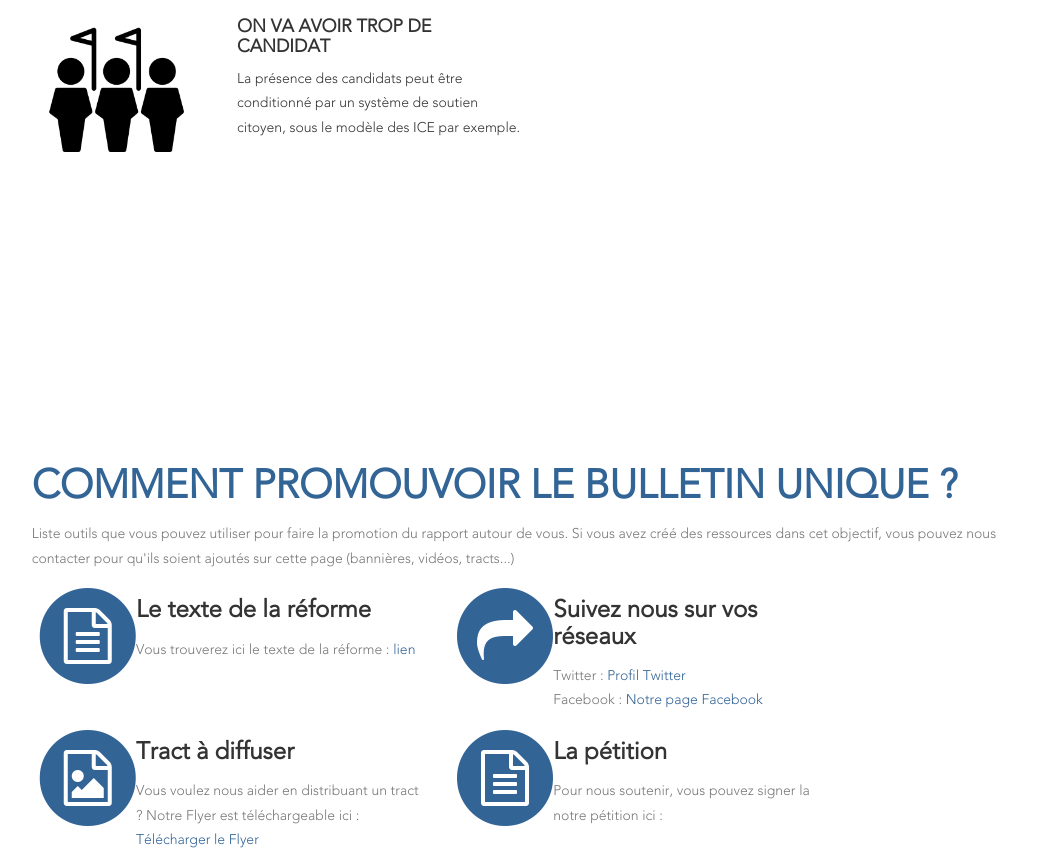
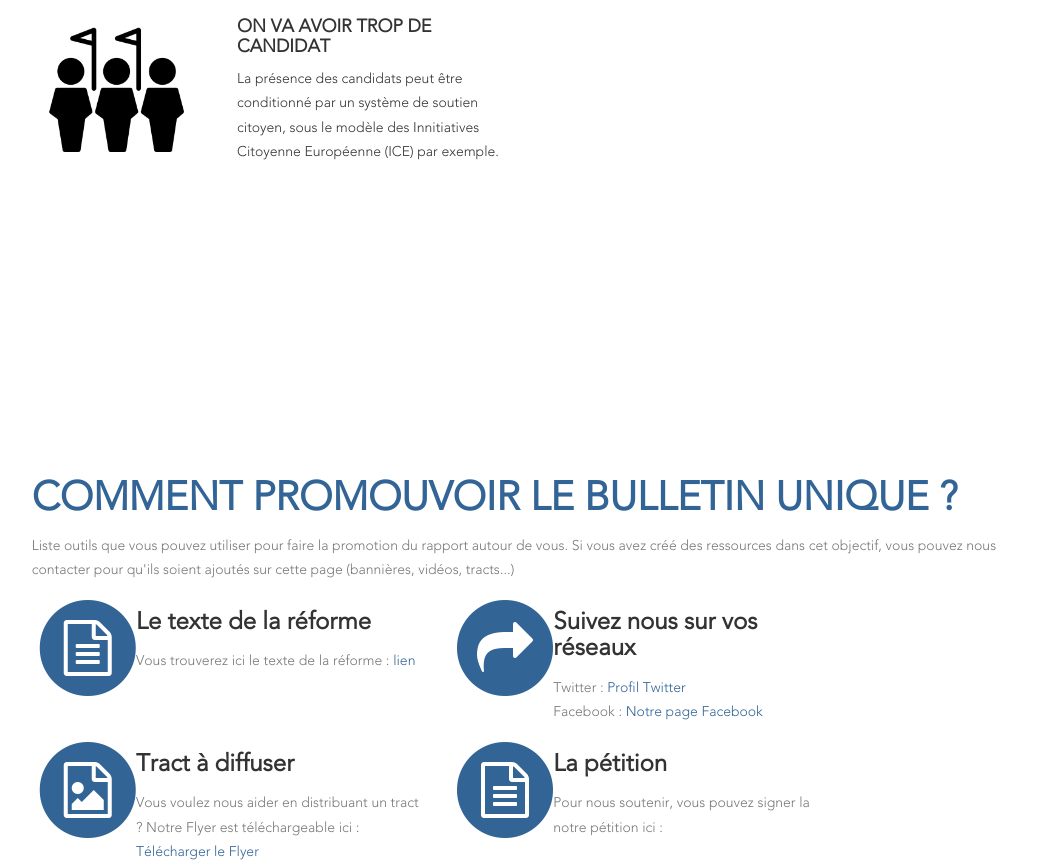
Before and after one commit to PartiPirate/bulletinunique.org, a website: page index.html in a window 1280 px wide. Shown: the part 4027-4894 px from the top of the page, without its empty margins (206-1269 px from the left). Drawn offline with Linux system fonts and the light colour scheme; files whose address does not match are found by name.

Commit message:
Description de l'ICE
Ajout information description ICE

```diff
--- a/index.html
+++ b/index.html
@@ -258,7 +258,7 @@
                 </div>
                 <div class="col-md-3 col-sm-2 portfolio-caption">
                     <h4>On va avoir trop de candidat</h4>
-					<p>La présence des candidats peut être conditionné par un système de soutien citoyen, sous le modèle des ICE par exemple.</p>
+					<p>La présence des candidats peut être conditionné par un système de soutien citoyen, sous le modèle des Innitiatives Citoyenne Européenne (ICE) par exemple.</p>
                 </div>
                 </div>
             </div>
@@ -267,7 +267,7 @@
     </section>
 
     <!-- Etape Section -->
-	<!--
+    <!--
         <section id="Etape" style="width:97%; margin-left: auto; margin-right: auto;">
             <div class="row">
             <div class="col-lg-12 text-center">
@@ -328,11 +328,11 @@
             </div>
         </div>
     </section>
-	-->
+-->
 
 
     <!-- soutiens Section -->
-	<!--
+    <!--
     <section id="Soutiens" class="bg-light-gray">
         <div class="container">
             <div class="row">
@@ -719,7 +719,8 @@
 							<!-- Project Details Go Here -->
                             <h2>On va avoir trop de candidat</h2>
                             <img class="img-responsive img-centered" src="img/portfolio/Candidat.e.s_2.png" alt="On va avoir trop de candidat">
-                            <p>La présence des candidats peut être conditionné par un système de soutien citoyen, sous le modèle des ICE par exemple.</p>
+                            <p>La présence des candidats peut être conditionné par un système de soutien citoyen, sous le modèle des Innitiatives Citoyenne Européenne (ICE) par exemple.</p>
+							<p>Dans le cadre des ICE, le parlement européen ouvre une plateforme permettant à tous les citoyens européens de soutenir une initiative. Pour limiter le nombre de candidats, il suffit de proposer une plateforme en ligne permettant d'apporter son soutien à un candidat. Pour être candidat, un prérequis serait donc d'avoir atteint le nombre de soutiens fixé pour l'élection.</p>
 			    <button type="button" class="btn btn-primary" data-dismiss="modal"><i class="fa fa-times"></i> Fermer</button>
                         </div>
                     </div>
```
